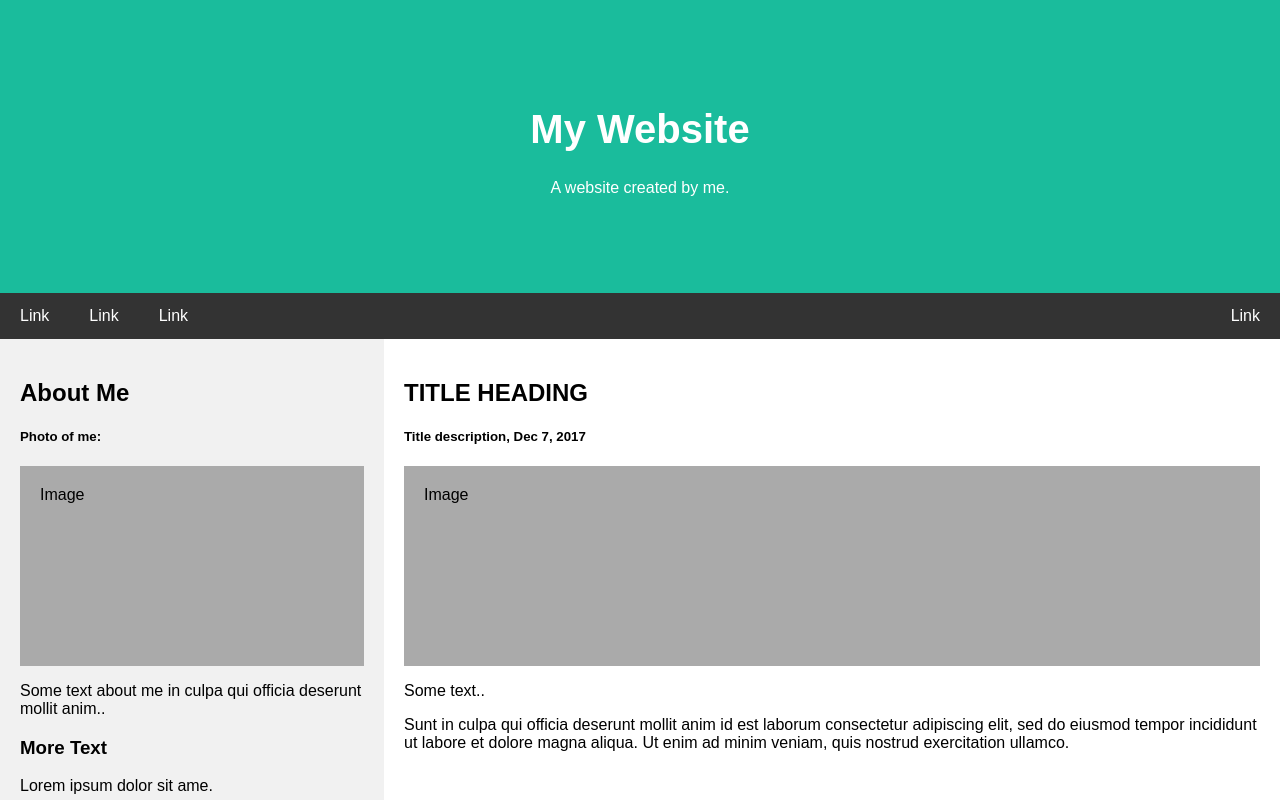
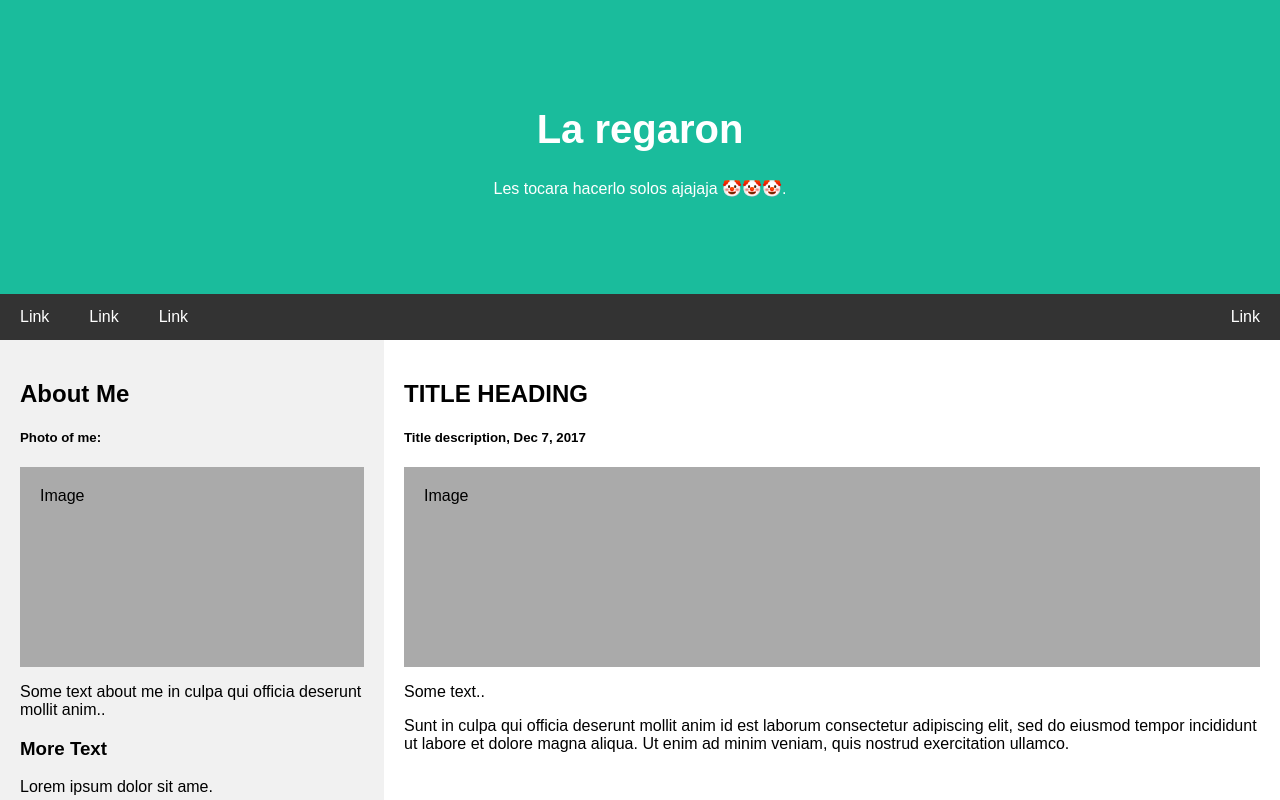
Before and after one commit to marlon427/SA, a plain HTML site: page index.html in a window 1280 px wide. Shown: the top 800 px of the page. Drawn offline with Linux system fonts and the light colour scheme.

Commit message:
mensaje bonito para segundo

```diff
--- a/index.html
+++ b/index.html
@@ -10,8 +10,8 @@
 <body>
 
 <div class="header">
-  <h1>My Website</h1>
-  <p>A website created by me.</p>
+  <h1>La regaron</h1>
+  <p>Les tocara hacerlo solos ajajaja 🤡🤡🤡.</p>
 </div>
 
 <div class="navbar">
```
